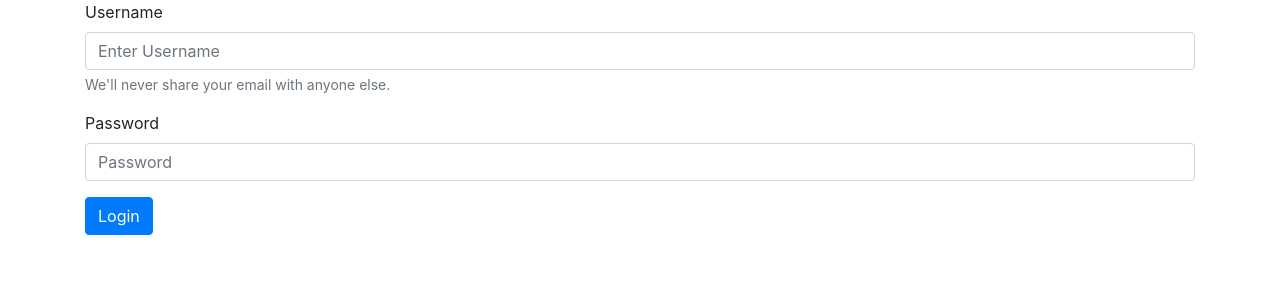
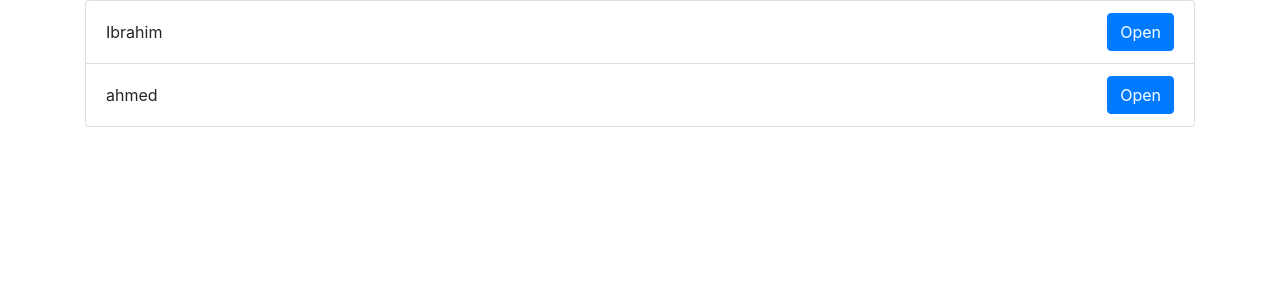
Before and after one commit to mekaneeky/GoMyCode-MERN-Workshop, a React (Create React App) app in the folder contact-mern/: page / in a window 1280 px wide. Shown: the top 300 px of the page. Built offline with nearby package versions, Linux system fonts and the light colour scheme.

Commit message:
Home ,Edit and single contact view

```diff
--- a/contact-mern/src/components/App.css
+++ b/contact-mern/src/components/App.css
@@ -1,38 +1,5 @@
-.App {
-  text-align: center;
+.list-group-item {
+  display: flex;
+  align-items: center;
+  justify-content: space-between;
 }
-
-.App-logo {
-  height: 40vmin;
-  pointer-events: none;
-}
-
-@media (prefers-reduced-motion: no-preference) {
-  .App-logo {
-    animation: App-logo-spin infinite 20s linear;
-  }
-}
-
-.App-header {
-  background-color: #282c34;
-  min-height: 100vh;
-  display: flex;
-  flex-direction: column;
-  align-items: center;
-  justify-content: center;
-  font-size: calc(10px + 2vmin);
-  color: white;
-}
-
-.App-link {
-  color: #61dafb;
-}
-
-@keyframes App-logo-spin {
-  from {
-    transform: rotate(0deg);
-  }
-  to {
-    transform: rotate(360deg);
-  }
-}
--- a/contact-mern/src/components/App.js
+++ b/contact-mern/src/components/App.js
@@ -1,10 +1,9 @@
 import "./App.css";
 import LoginForm from "./LoginForm";
+import ContactList from "./ContactList";
 
 function App() {
-  return (
-      <LoginForm />
-  )
+  return <ContactList />;
 }
 
 export default App;
--- /dev/null
+++ b/contact-mern/src/components/ContactList.js
@@ -0,0 +1,39 @@
+import React from "react";
+import { ListGroup, Button, Container } from "react-bootstrap";
+
+import CustomModal from "./CustomModal";
+const ContactList = () => {
+  const contactArr = [
+    {
+      name: "Ibrahim",
+      phone: "010101",
+      email: "email@em.com",
+    },
+    {
+      name: "ahmed",
+      phone: "010101",
+      email: "email@em.com",
+    },
+  ];
+  const renderList = (list) => {
+    return list.map((contact) => {
+      return (
+        <ListGroup.Item>
+          {contact.name}
+          <CustomModal
+            name={contact.name}
+            email={contact.email}
+            phone={contact.phone}
+          />
+        </ListGroup.Item>
+      );
+    });
+  };
+  return (
+    <Container>
+      <ListGroup>{renderList(contactArr)}</ListGroup>
+    </Container>
+  );
+};
+
+export default ContactList;
--- /dev/null
+++ b/contact-mern/src/components/CustomModal.js
@@ -0,0 +1,38 @@
+import React, { useState } from "react";
+import { Modal, Button } from "react-bootstrap";
+const CustomModal = ({ name, email, phone }) => {
+  const [show, setShow] = useState(false);
+
+  const handleClose = () => setShow(false);
+  const handleShow = () => setShow(true);
+
+  return (
+    <>
+      <Button variant="primary" onClick={handleShow}>
+        Open
+      </Button>
+
+      <Modal show={show} onHide={handleClose}>
+        <Modal.Header closeButton>
+          <Modal.Title>{name}</Modal.Title>
+        </Modal.Header>
+        <Modal.Body>
+          {name} <br />
+          {email}
+          <br />
+          {phone}
+        </Modal.Body>
+        <Modal.Footer>
+          <Button variant="secondary" onClick={handleClose}>
+            Close
+          </Button>
+          <Button variant="primary" onClick={handleClose}>
+            Edit
+          </Button>
+        </Modal.Footer>
+      </Modal>
+    </>
+  );
+};
+
+export default CustomModal;
```
Also changed, not shown: contact-mern/src/components/Edit.js (added, +41 -0 lines).
